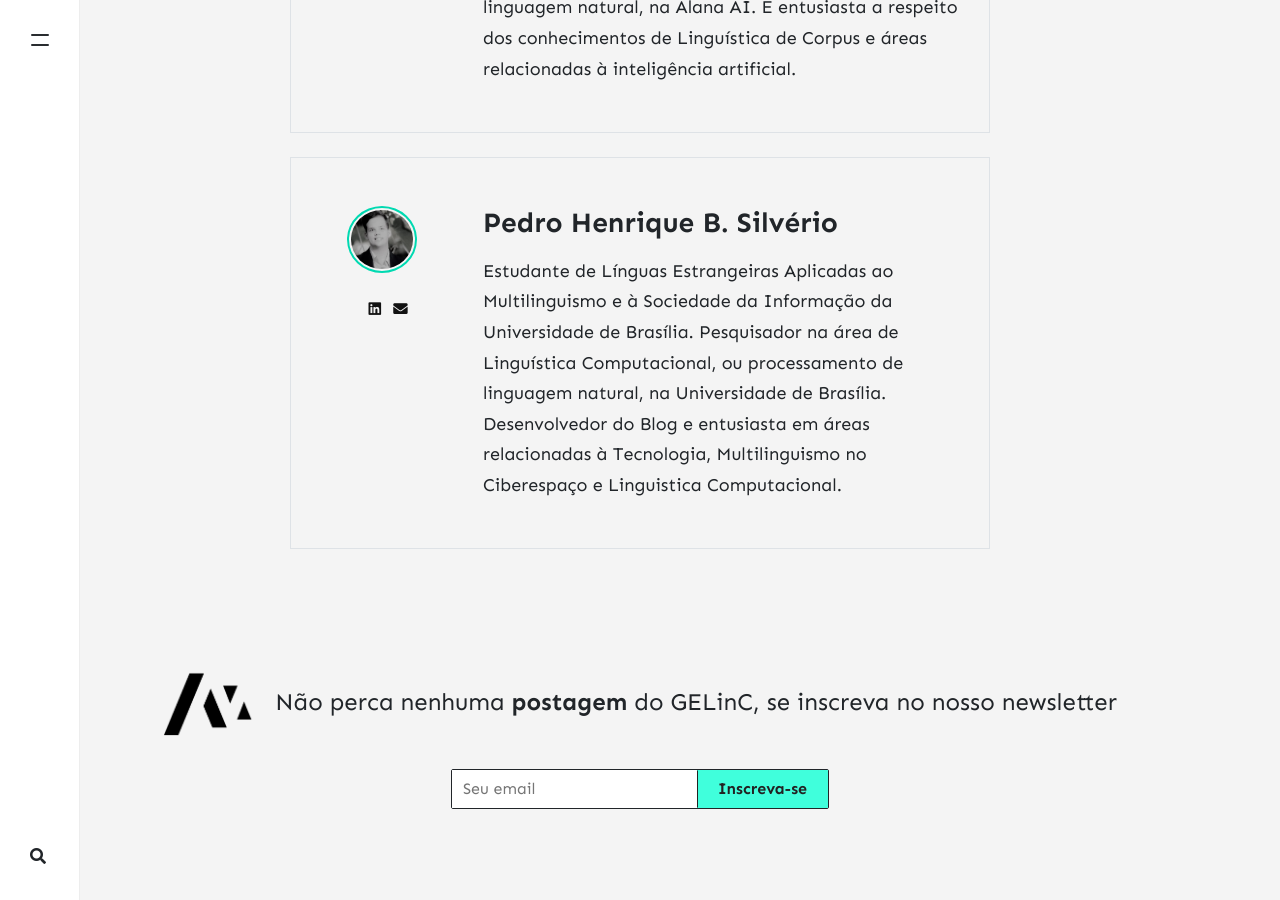
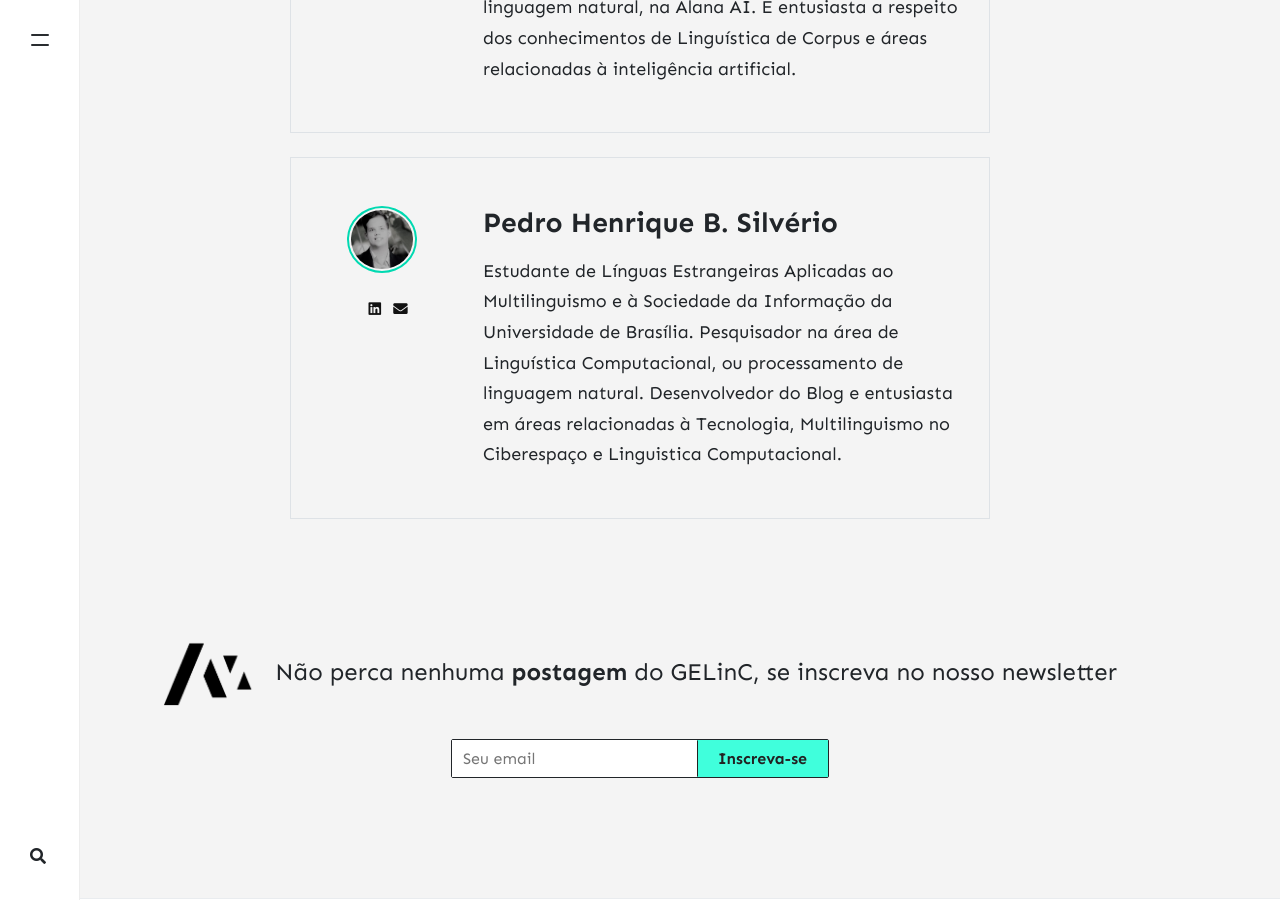
Before and after one commit to studdent-pehescamander/gelinc.github.io, a Jekyll site: the page built from _pages/authors.html, in a window 1280 px wide and 900 px high, scrolled down 542 px. Built offline with Jekyll 4.4.1, drawn with Linux system fonts in a browser that asks for light colours; nearby versions of some CDN libraries; comment, search, counter and statistics services are not loaded; a style sheet for code colours, icons or effects is not loaded.

Commit message:
Update _config.yml

```diff
--- a/_config.yml
+++ b/_config.yml
@@ -29,7 +29,7 @@ authors:
     email: psilverio27@gmail.com
     lattes: http://lattes.cnpq.br/6272654670954803
     linkedin: https://www.linkedin.com/in/pedrohenriquebarrossilverio
-    description: "Estudante de Línguas Estrangeiras Aplicadas ao Multilinguismo e à Sociedade da Informação da Universidade de Brasília. Pesquisador na área de Linguística Computacional, ou processamento de linguagem natural, na Universidade de Brasília. Desenvolvedor do Blog e entusiasta em áreas relacionadas à Tecnologia, Multilinguismo no Ciberespaço e Linguistica Computacional."
+    description: "Estudante de Línguas Estrangeiras Aplicadas ao Multilinguismo e à Sociedade da Informação da Universidade de Brasília. Pesquisador na área de Linguística Computacional, ou processamento de linguagem natural. Desenvolvedor do Blog e entusiasta em áreas relacionadas à Tecnologia, Multilinguismo no Ciberespaço e Linguistica Computacional."
 
 # Plugins
 plugins:
```
